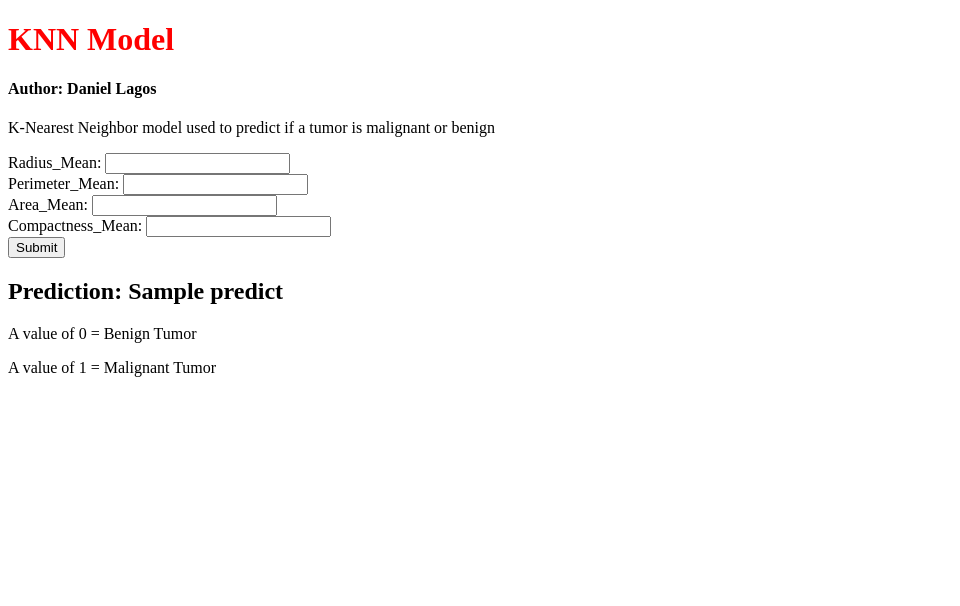
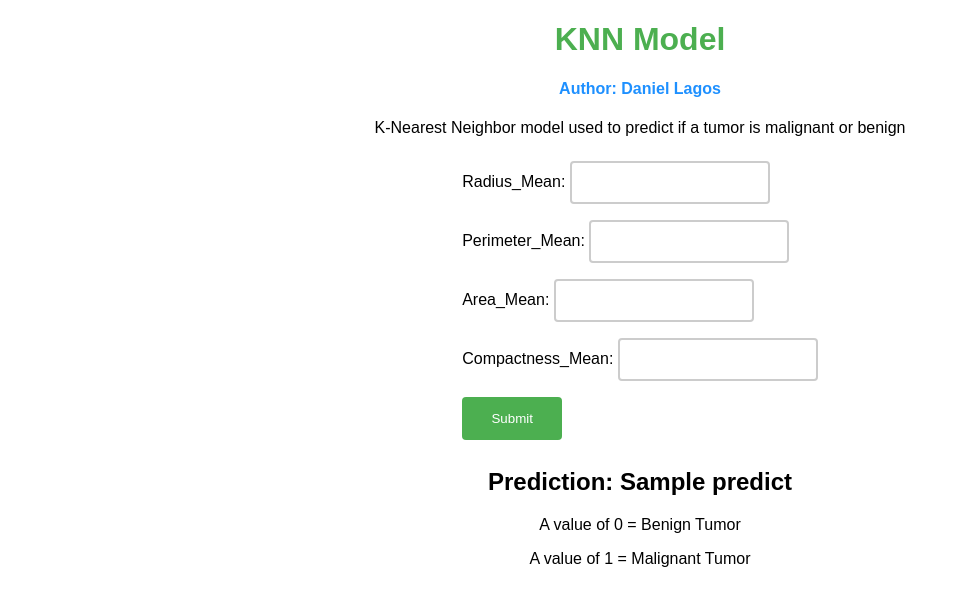
Before and after one commit to danlagos/ANA680-week-2, a Flask app: template templates/index.html in a window 1280 px wide. Shown: the top 606 px of the page, without its empty margins (0-960 px from the left). Run offline with Flask 2, Linux system fonts and the light colour scheme; the template is opened without the code that fills it: most values are stand-ins (such as "Sample title", 1, 10 or a date in 2020); parts of the project's set-up code (start-up, migrations or seed data) failed here and were passed over.

Commit message:
updated UI.

```diff
--- a/templates/index.html
+++ b/templates/index.html
@@ -4,9 +4,59 @@
     <meta charset="UTF-8">
     <title>KNN Classification Model</title>
     <style>
+        body {
+            font-family: Arial, sans-serif;
+            text-align: center;
+        }
+
         h1 {
+            color: #4CAF50;
+        }
+
+        h4 {
+            color: #1E90FF;
+        }
+
+        form {
+            display: inline-block;
+            text-align: left;
+        }
+
+        input[type="text"] {
+            width: 200px;
+            padding: 12px 20px;
+            margin: 8px 0;
+            box-sizing: border-box;
+            border: 2px solid #ccc;
+            border-radius: 4px;
+        }
+
+        input[type="submit"] {
+            width: 100px;
+            background-color: #4CAF50;
+            color: white;
+            padding: 14px 20px;
+            margin: 8px 0;
+            border: none;
+            border-radius: 4px;
+            cursor: pointer;
+        }
+
+        input[type="submit"]:hover {
+            background-color: #45a049;
+        }
+
+        .malignant {
             color: red;
         }
+
+        .benign {
+            color: green;
+        }
+        li {
+            list-style-type: none;
+        }
+
     </style>
 </head>
 <body>
```
